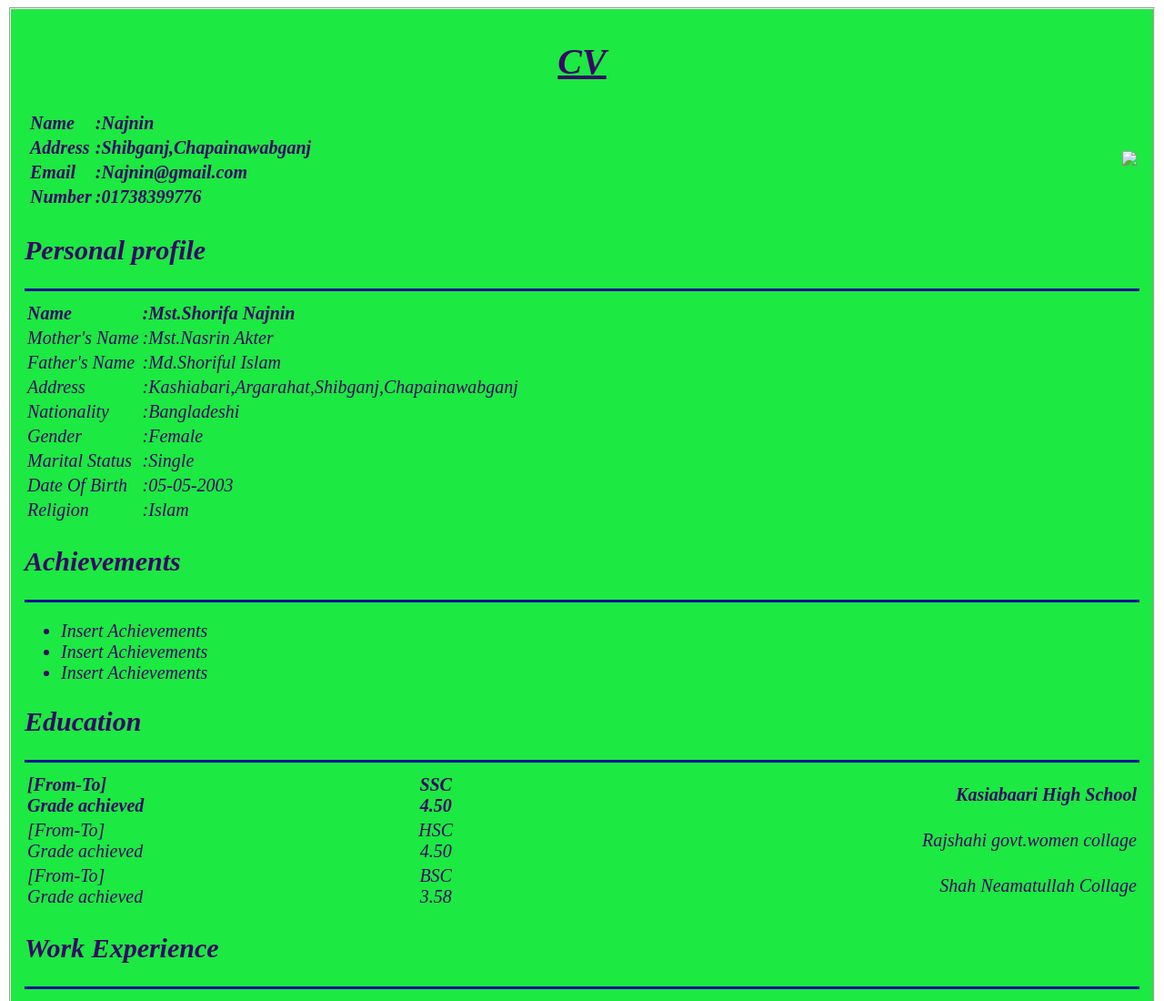
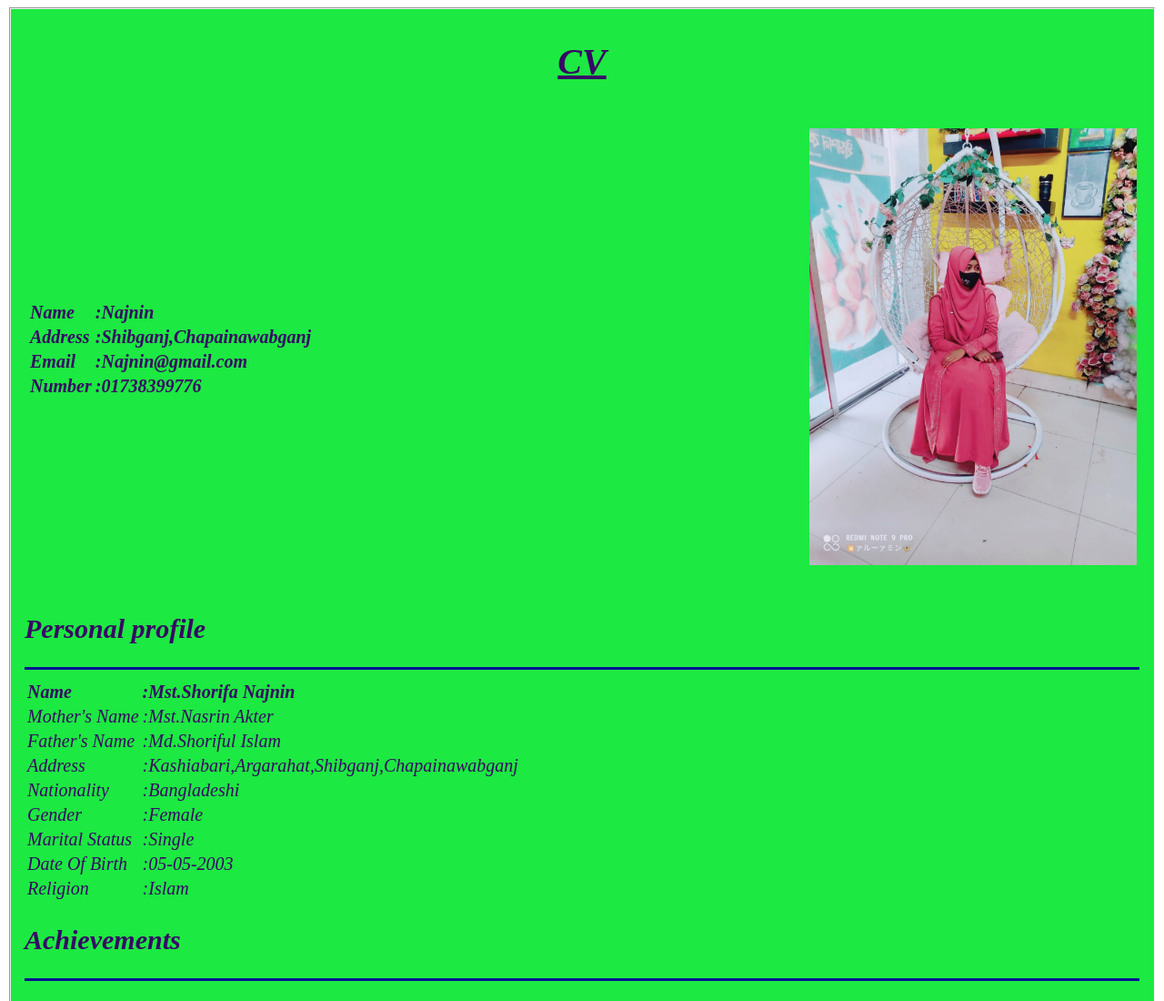
Before and after one commit to Najnin76/firstproject, a plain HTML site: page index.html in a window 1280 px wide. Shown: the top 1100 px of the page at 91% size. Drawn offline with Linux system fonts and the light colour scheme.

Commit message:
added image

```diff
--- a/index.html
+++ b/index.html
@@ -38,7 +38,7 @@
                     </tr>
                 </table>
             </th>
-            <th style="text-align:end;" ><p><img style="height: 50; width: 40%;" src="c:\Users\shorifa najnin\Documents\WhatsApp Image 2024-06-13 at 01.14.01_0a85c4c7.jpg"</p></th>
+            <th style="text-align:end;" ><p><img style="height: 50; width: 40%;" src="./my-image.jpg"</p></th>
             </th>
         </tr>
     </table>
```
Also changed, not shown: my-image.jpg (added).
